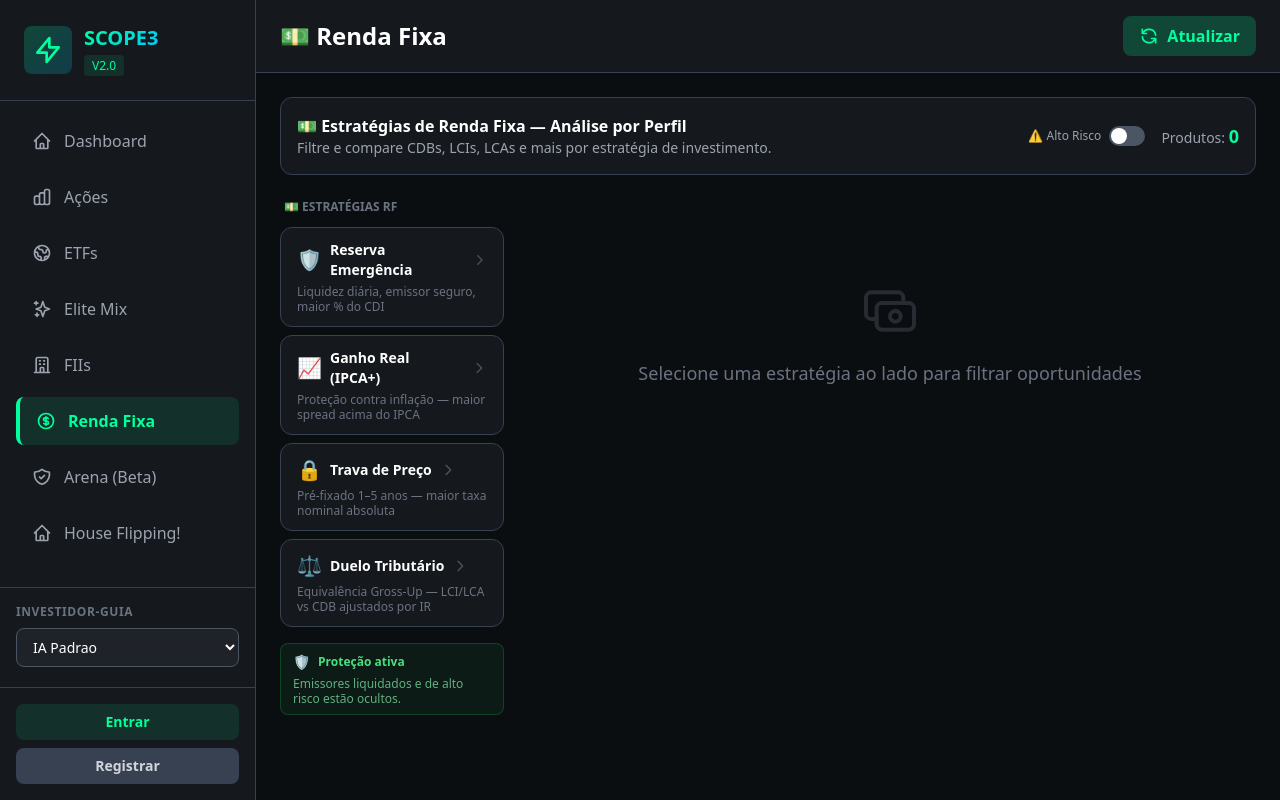
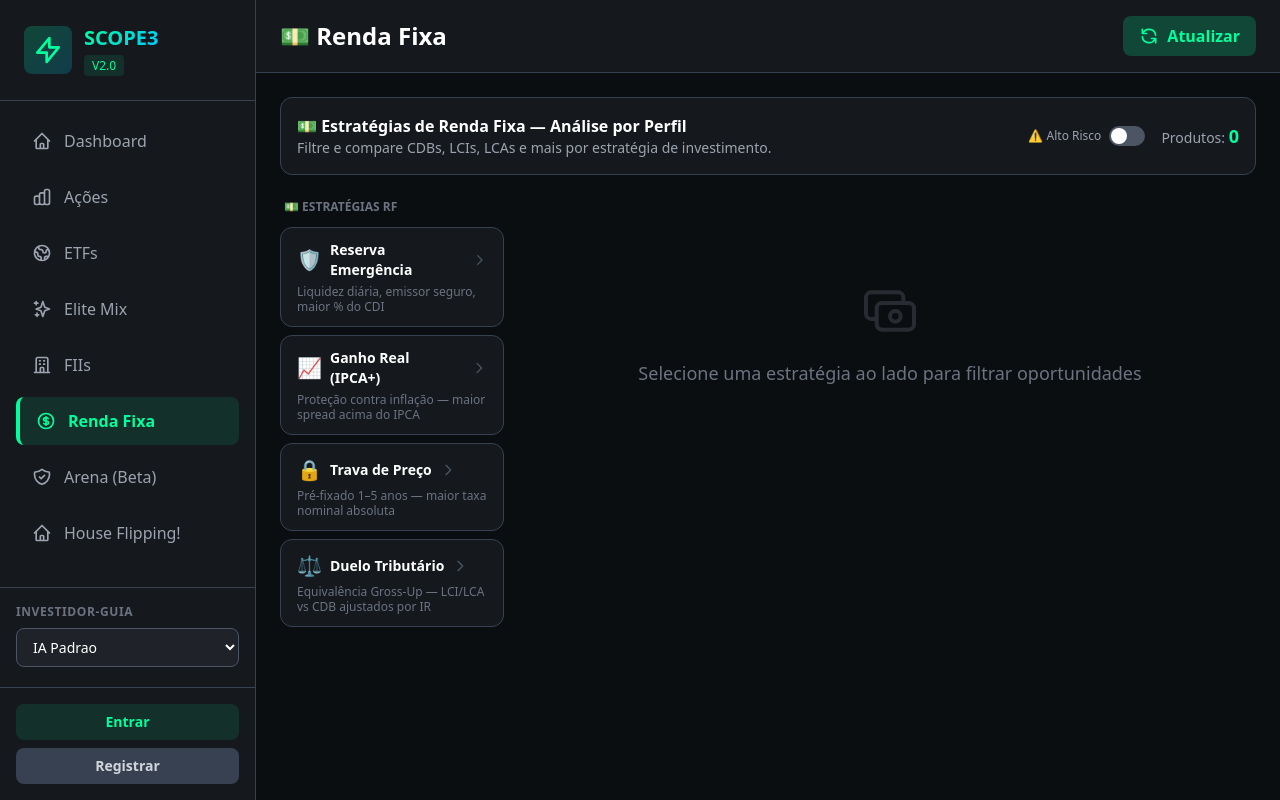
Before and after one commit to tonyoecruz/market-hacking, a FastAPI app: page /renda-fixa/ in a window 1280 px wide. Run offline with FastAPI, Linux system fonts and the light colour scheme; data comes from the database, SQL or seed files in the repository; some libraries are stand-ins or nearby versions.

Commit message:
Atualização

```diff
--- a/templates/pages/renda_fixa.html
+++ b/templates/pages/renda_fixa.html
@@ -55,17 +55,6 @@
                 <div class="w-56 flex-shrink-0">
                     <p class="text-xs text-gray-500 uppercase font-semibold mb-3 px-1">💵 Estratégias RF</p>
                     <div id="strategy-list" class="flex flex-col gap-2"></div>
-
-                    <!-- Risk Shield Indicator -->
-                    <div id="risk-shield" class="mt-4 px-3 py-2 bg-green-900/20 border border-green-600/30 rounded-lg">
-                        <div class="flex items-center gap-2">
-                            <span class="text-green-400 text-sm">🛡️</span>
-                            <span class="text-green-400 text-xs font-semibold">Proteção ativa</span>
-                        </div>
-                        <p class="text-green-300/70 text-xs mt-1 leading-tight">Emissores liquidados e de alto risco
-                            estão ocultos.</p>
-                        <p id="risk-filtered-count" class="text-green-300/70 text-xs mt-0.5 hidden"></p>
-                    </div>
                 </div>
 
                 <!-- RIGHT: Loading + Ranking Table -->
@@ -154,24 +143,6 @@
     function onRiskToggle() {
         const toggle = document.getElementById('risk-toggle');
         showHighRisk = toggle.checked;
-
-        // Update shield indicator
-        const shield = document.getElementById('risk-shield');
-        if (showHighRisk) {
-            shield.className = 'mt-4 px-3 py-2 bg-red-900/20 border border-red-600/30 rounded-lg';
-            shield.querySelector('span:first-child').textContent = '⚠️';
-            shield.querySelector('.font-semibold').textContent = 'Proteção desativada';
-            shield.querySelector('.font-semibold').className = 'text-red-400 text-xs font-semibold';
-            shield.querySelector('p').textContent = 'Emissores de alto risco estão visíveis.';
-            shield.querySelector('p').className = 'text-red-300/70 text-xs mt-1 leading-tight';
-        } else {
-            shield.className = 'mt-4 px-3 py-2 bg-green-900/20 border border-green-600/30 rounded-lg';
-            shield.querySelector('span:first-child').textContent = '🛡️';
-            shield.querySelector('.font-semibold').textContent = 'Proteção ativa';
-            shield.querySelector('.font-semibold').className = 'text-green-400 text-xs font-semibold';
-            shield.querySelector('p').textContent = 'Emissores liquidados e de alto risco estão ocultos.';
-            shield.querySelector('p').className = 'text-green-300/70 text-xs mt-1 leading-tight';
-        }
 
         // Reload current strategy
         if (currentStrategy) loadData(currentStrategy);
```
Also changed, not shown: templates/partials/flipping_results.html (+26 -5 lines).
